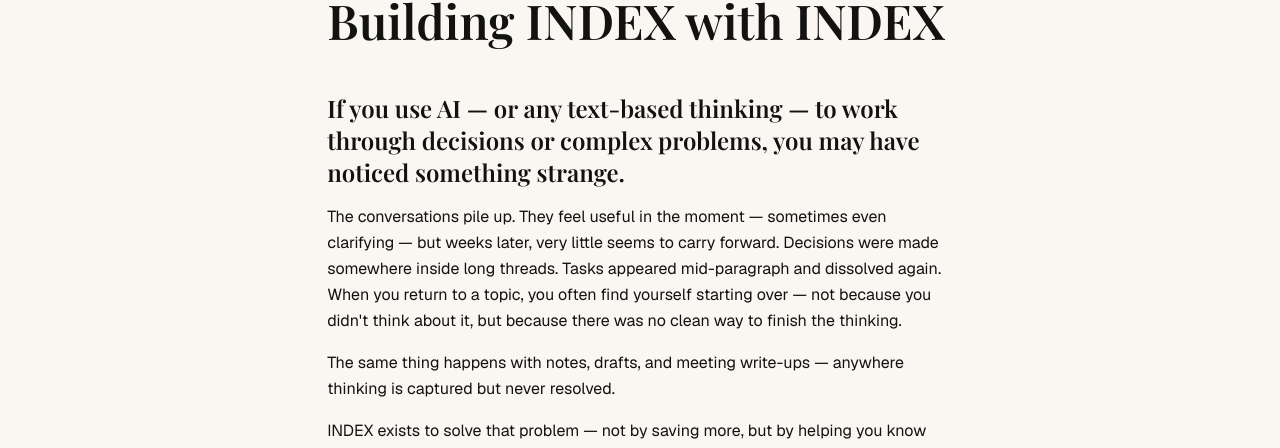
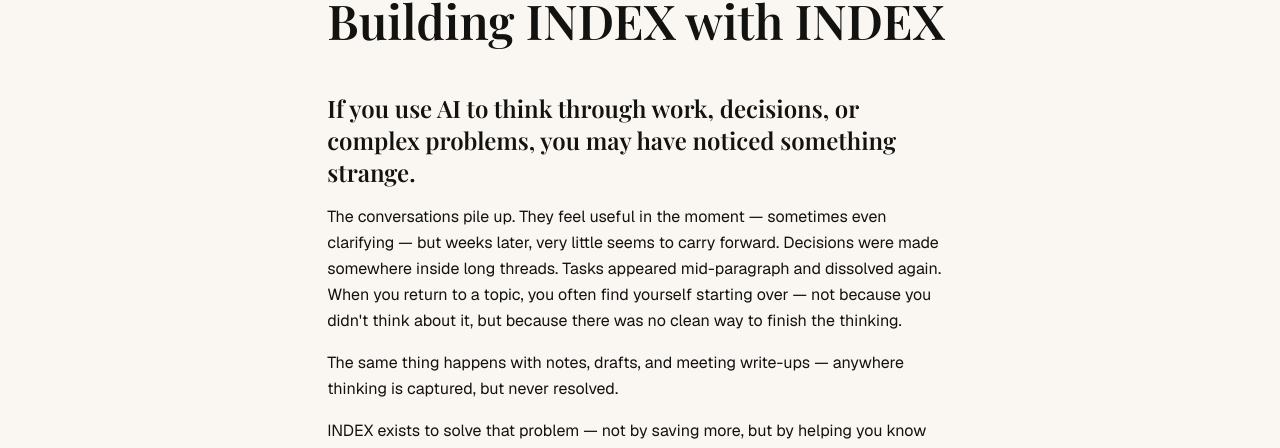
Before and after one commit to aaronindex/index-app, a Next.js app: page /notes/building-index-with-index in a window 1280 px wide. Shown: the part 165-613 px from the top of the page. Built offline with nearby package versions, Linux system fonts and the light colour scheme; no server answers.

Commit message:
Restore AI-first hook in note opening while preserving broader applicability

```diff
--- a/app/notes/building-index-with-index/page.tsx
+++ b/app/notes/building-index-with-index/page.tsx
@@ -17,13 +17,13 @@
         <div className="prose prose-lg max-w-none">
           <section className="mb-12">
             <h2 className="font-serif text-2xl font-semibold text-[rgb(var(--text))] mb-4">
-              If you use AI — or any text-based thinking — to work through decisions or complex problems, you may have noticed something strange.
+              If you use AI to think through work, decisions, or complex problems, you may have noticed something strange.
             </h2>
             <p className="text-[rgb(var(--text))] leading-relaxed mb-4">
               The conversations pile up. They feel useful in the moment — sometimes even clarifying — but weeks later, very little seems to carry forward. Decisions were made somewhere inside long threads. Tasks appeared mid-paragraph and dissolved again. When you return to a topic, you often find yourself starting over — not because you didn't think about it, but because there was no clean way to finish the thinking.
             </p>
             <p className="text-[rgb(var(--text))] leading-relaxed mb-4">
-              The same thing happens with notes, drafts, and meeting write-ups — anywhere thinking is captured but never resolved.
+              The same thing happens with notes, drafts, and meeting write-ups — anywhere thinking is captured, but never resolved.
             </p>
             <p className="text-[rgb(var(--text))] leading-relaxed mb-4">
               INDEX exists to solve that problem — not by saving more, but by helping you know what to keep and what to let go.
```
